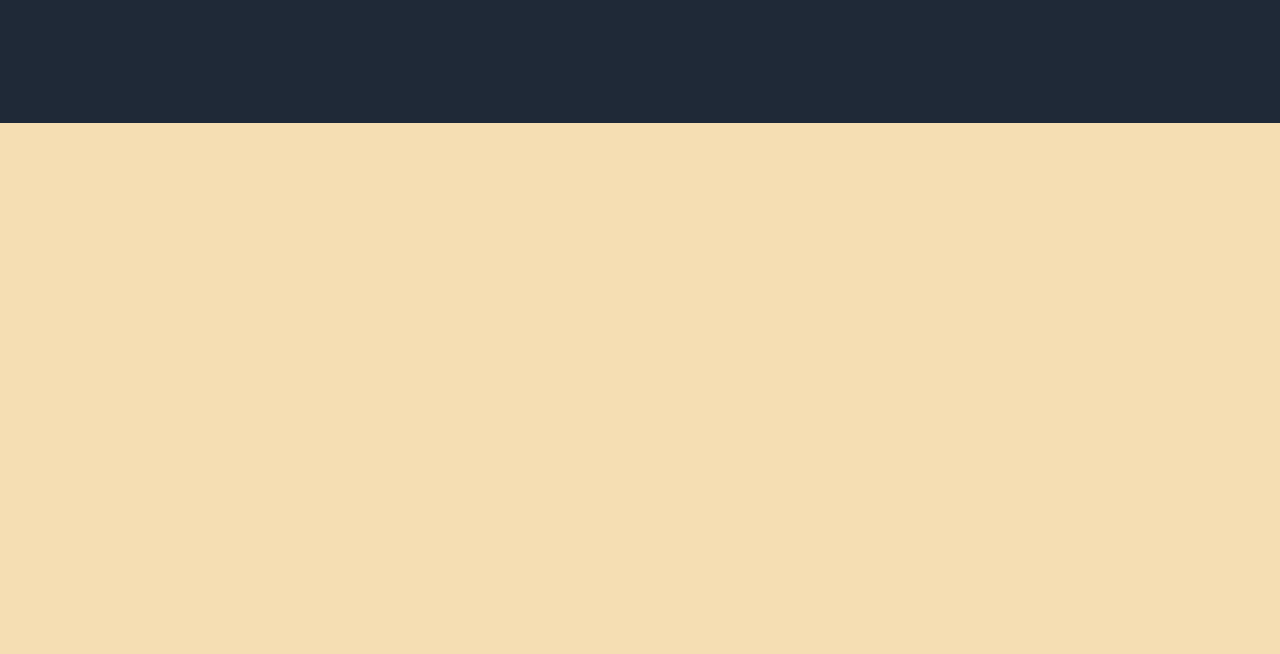
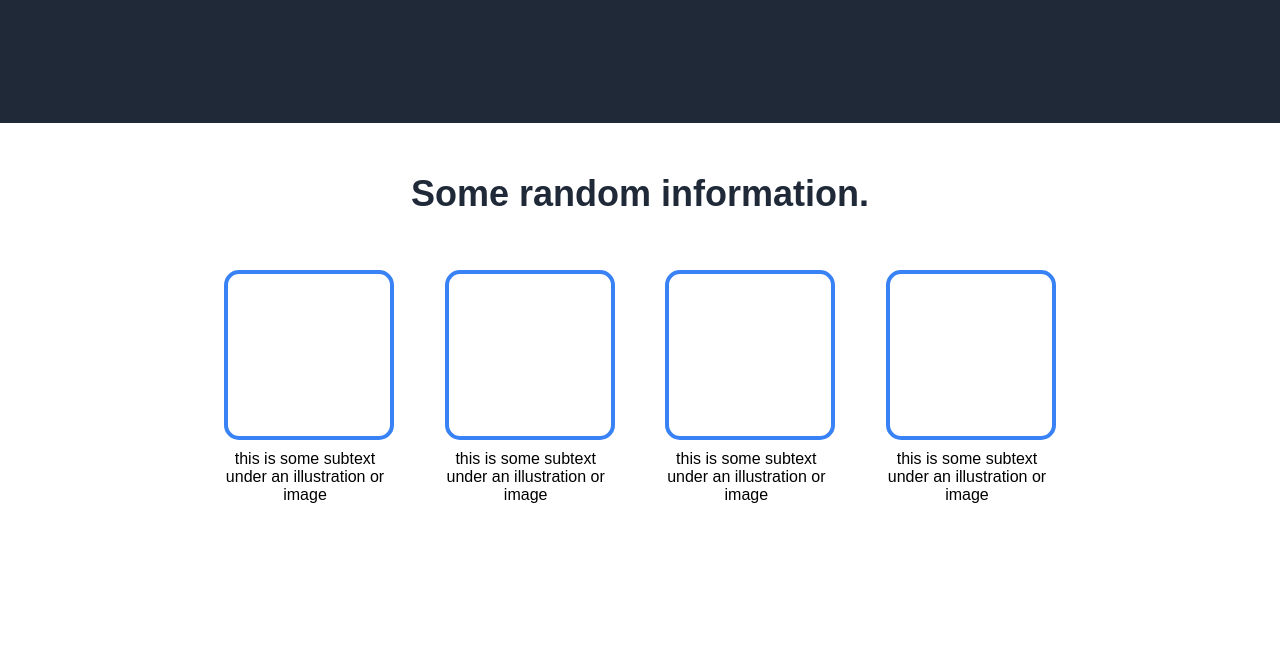
Before and after one commit to ilyarahl/first-landing, a plain HTML site: page index.html in a window 1280 px wide. Shown: the part 435-1089 px from the top of the page. Before the commit the page ends 800 px from the top, so only its background shows below. Drawn offline with Linux system fonts and the light colour scheme.

Commit message:
Create 'info' section

```diff
--- a/index.html
+++ b/index.html
@@ -36,5 +36,33 @@
         </div>
     </header>
 
+    <main class="main-content">
+        <section class="info">
+            <div class="container">
+                <h2 class="info-title">Some random information.</h2>
+                <ul class="info-list">
+                    <li class="info-item">
+                        <div class="info-block"></div>
+                        <div class="info-text">this is some subtext under an illustration or image</div>
+                    </li>
+                    <li class="info-item">
+                        <div class="info-block"></div>
+                        <div class="info-text">this is some subtext under an illustration or image</div>
+                    </li>
+                    <li class="info-item">
+                        <div class="info-block"></div>
+                        <div class="info-text">this is some subtext under an illustration or image</div>
+                    </li>
+                    <li class="info-item">
+                        <div class="info-block"></div>
+                        <div class="info-text">this is some subtext under an illustration or image</div>
+                    </li>
+                </ul>
+            </div>
+
+        </section>
+    </main>
 </body>
 </html>
+
+<!-- this is some subtext under an illustration or image -->
--- a/style.css
+++ b/style.css
@@ -16,6 +16,8 @@ ul {
     width: 65%;
     margin: 0 auto;
 }
+
+/* HEADER */
 
 .main-header {
     background-color: #1F2937;
@@ -80,3 +82,37 @@ ul {
     color: white;
     cursor: pointer;
 }
+
+/* MAIN */
+/* SECTION INFO */
+
+.info {
+    background-color: #FFFFFF;
+    padding: 50px 0 150px 0;
+}
+
+.info .info-title {
+    text-align: center;
+    font-size: 36px;
+    font-weight: 900;
+    color: #1F2937;
+}
+
+.info .info-list {
+    display: flex;
+    justify-content: space-between;
+    margin-top: 55px;
+}
+
+.info .info-block {
+    width: 162px;
+    height: 162px;
+    border: 4px solid #3882F6;
+    border-radius: 15px;
+}
+
+.info .info-text {
+    text-align: center;
+    width: 162px;
+    margin-top: 10px;
+}
```
